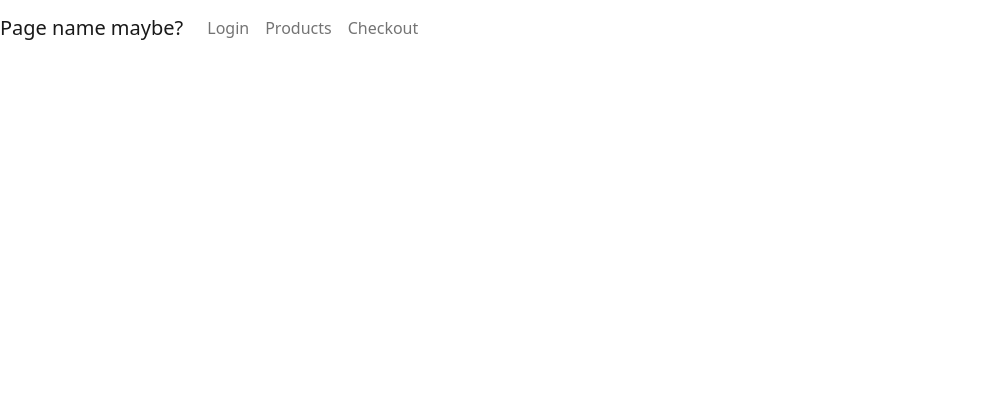
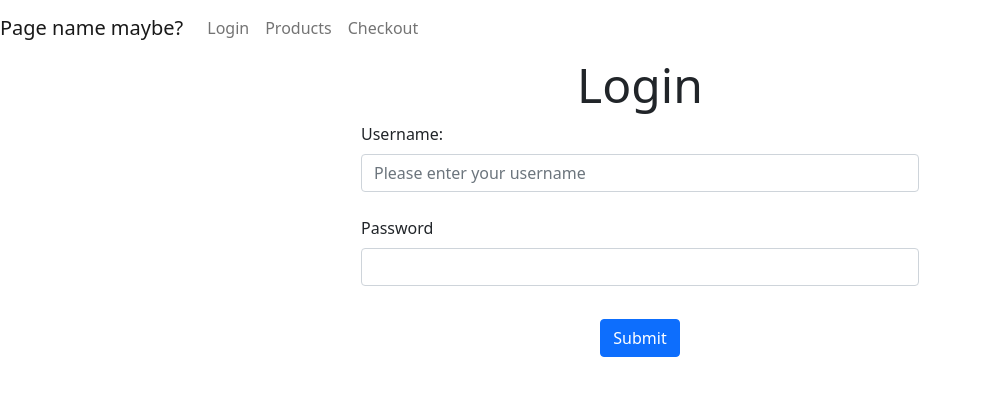
Before and after one commit to SkyBlueBluee/DBS-SEED-2021-Table22, a React (Create React App) app in the folder frontend/: page / in a window 1280 px wide. Shown: the top 396 px of the page, without its empty margins (0-981 px from the left). Built offline with nearby package versions, Linux system fonts and the light colour scheme.

Commit message:
Create initial login page

```diff
--- a/frontend/src/App.js
+++ b/frontend/src/App.js
@@ -24,7 +24,6 @@ function App() {
           </Route>
         </Switch>
       </Router>
-      <LoginPage></LoginPage>
       {
         //<CheckoutPage></CheckoutPage>
         //<ProductPage></ProductPage>
--- a/frontend/src/components/pages/LoginPage.js
+++ b/frontend/src/components/pages/LoginPage.js
@@ -1,9 +1,35 @@
 import React from 'react'
 import { Form, Button } from "react-bootstrap";
+
+import "../../loginPageStyles.css"
+
 const LoginPage = () => {
+
+    const onSubmit = "Does Nothing"
+
     return (
-        <div>
+        <div class="container">
+            <div class="row">
+                <Form>
+                    <h1 class="header">Login</h1>
+                    <Form.Group class="col-6 mb-4" id="usernameGroup">
+                        <Form.Label>Username:</Form.Label>
+                        <Form.Control type="text" placeholder="Please enter your username"/>
+                    </Form.Group>
 
+                    <Form.Group class="col-6 mb-4" id="passwordGroup">
+                        <Form.Label>Password</Form.Label>
+                        <Form.Control type="password"/>
+                    </Form.Group>
+
+                    <div id="buttonContainer">
+                        <Button variant="primary" type="submit" id="submitButton">
+                            Submit
+                        </Button>
+                    </div>
+
+                </Form>
+            </div>
         </div>
     )
 }
--- /dev/null
+++ b/frontend/src/loginPageStyles.css
@@ -0,0 +1,19 @@
+.header {
+    text-align: center;
+    font-size: 3rem;
+}
+
+#usernameGroup, #passwordGroup {
+    justify-content: center;
+    margin: 0 auto;
+    align-items: center;
+}
+
+#buttonContainer {
+    justify-content: center;
+    align-items: center;
+    text-align: center;
+    font-size: 1.5rem;
+    padding: 8px 16px;
+    margin: 0 auto;
+}
```
